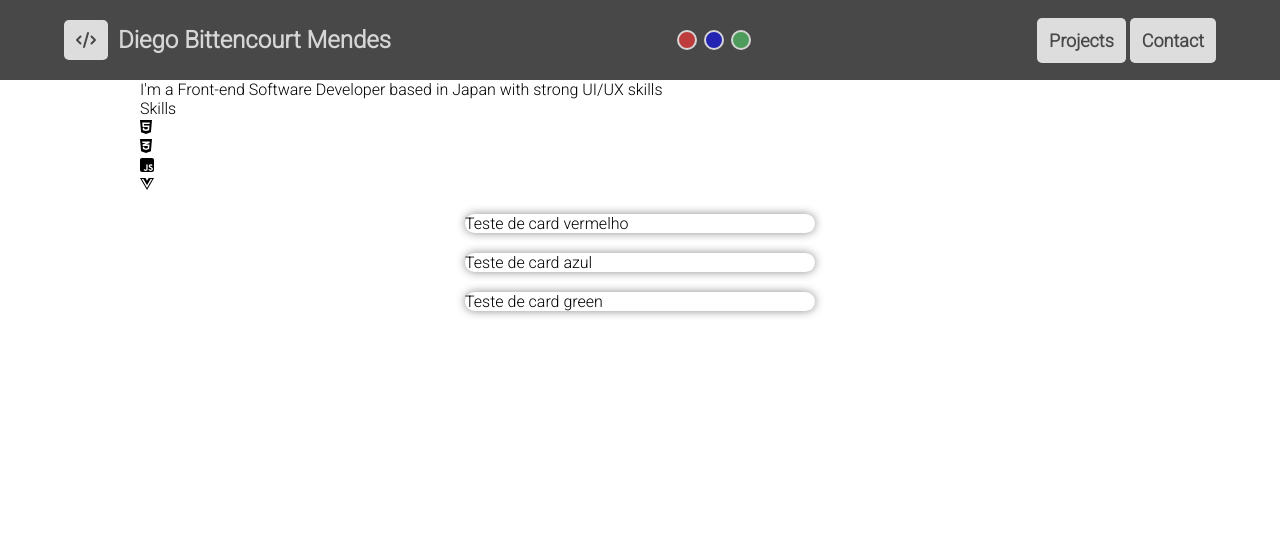
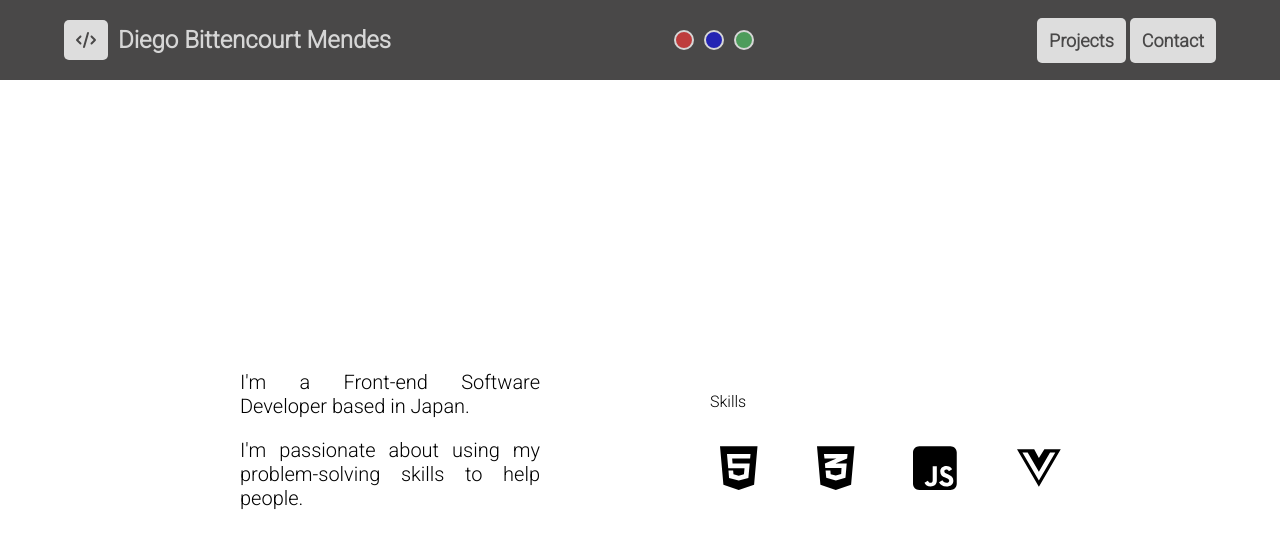
Before and after one commit to Diego-Bittencourt/portfolio_page, a Vue app: page / in a window 1280 px wide. Shown: the top 544 px of the page. Built offline with nearby package versions, Linux system fonts and the light colour scheme.

Commit message:
STYLE - few style fixing and tweaks.

```diff
--- a/src/components/layout/TheHeader.vue
+++ b/src/components/layout/TheHeader.vue
@@ -138,32 +138,36 @@ h1 {
   display: flex;
   justify-content: space-around;
   align-items: center;
+  gap: 10px;
 }
 
 .blueselector {
   background-color: rgb(36, 36, 179);
   border: 2px solid #d6d6d6;
+  transition: 0.5s;
 }
 
 .greenselector {
   background-color: #4d9c5b;
   border: 2px solid #d6d6d6;
+  transition: 0.5s;
 }
 
 .redselector {
   background-color: rgb(190, 60, 60);
   border: 2px solid #d6d6d6;
+  transition: 0.5s;
 }
 
 .blueselector:hover {
-  box-shadow: 0 0 5px 5px rgba(137, 43, 226, 0.61);
+  box-shadow: 0 0 10px 10px rgba(137, 43, 226, 0.61);
 }
 
 .greenselector:hover {
-  box-shadow: 0 0 5px 5px rgba(0, 221, 0, 0.63);
+  box-shadow: 0 0 10px 10px rgba(0, 221, 0, 0.63);
 }
 
 .redselector:hover {
-  box-shadow: 0 0 5px 5px rgba(223, 61, 61, 0.603);
+  box-shadow: 0 0 10px 10px rgba(223, 61, 61, 0.603);
 }
 </style>
--- a/src/components/projects/ListItem.vue
+++ b/src/components/projects/ListItem.vue
@@ -56,12 +56,12 @@ p {
     align-items: center;
     overflow: hidden;
     gap: 20px;
+    transition: 1s;
 }
 
 
 li:hover .linkswrapper {
     height: 100%;
-    transition: 1s;
 }
 
 
--- a/src/pages/FrontPainel.vue
+++ b/src/pages/FrontPainel.vue
@@ -1,45 +1,90 @@
 <template>
   <section>
-  <div class="intro">
+      <div class="description frontcard">
+        <p>
+          I'm a Front-end Software Developer based in Japan.
+        </p>
+        <p>I'm passionate about using my problem-solving skills to help people.</p>
+
       </div>
-    <div class="description">
-      <p>I'm a Front-end Software Developer based in Japan with strong UI/UX skills</p>
+      <div class="animation frontcard">
         <p>Skills</p>
         <ul>
-        <li><font-awesome-icon icon="fa-brands fa-html5" /></li>
-        <li><font-awesome-icon icon="fa-brands fa-css3-alt" /></li>
-        <li><font-awesome-icon icon="fa-brands fa-square-js" /></li>
-        <li><font-awesome-icon icon="fa-brands fa-vuejs" /></li>
+          <li :class="color"><font-awesome-icon icon="fa-brands fa-html5" /></li>
+          <li :class="color"><font-awesome-icon icon="fa-brands fa-css3-alt" /></li>
+          <li :class="color"><font-awesome-icon icon="fa-brands fa-square-js" /></li>
+          <li :class="color"><font-awesome-icon icon="fa-brands fa-vuejs" /></li>
         </ul>
       </div>
-
   </section>
-    <base-card :color="color">Teste de card vermelho</base-card>
-      <base-card :color="color">Teste de card azul</base-card>
-      <base-card :color="color">Teste de card green</base-card>
 </template>
 
 <script>
 export default {
-  inject: ['color'],
+  inject: ["color"],
   data() {
     return {
-      color: this.color
-    }
-  }
-}
+      color: this.color,
+    };
+  },
+};
 </script>
 
 <style scoped>
 section {
   width: 90%;
   max-width: 1000px;
+  height: 90vh;
   margin: 0 auto;
   display: flex;
-
+  align-items: center;
+  justify-content: space-around;
+  flex-wrap: wrap;
 }
 
 ul {
   list-style: none;
+  display: flex;
+  justify-content: space-around;
+  align-items: center;
+}
+
+li {
+  font-size: 5rem;
+}
+
+p {
+  margin: 2rem;
+}
+
+.description {
+  font-size: 2rem;
+  padding: 3rem;
+  text-align: justify;
+}
+
+.frontcard {
+  width: 40%;
+  min-width: 250px;
+
+}
+
+.green,
+.blue,
+.red {
+  transition: 0.3s ease-in-out;
+  padding: 1rem;
+}
+
+.green:hover {
+  color:  #4d9c5b;
+}
+
+.red:hover {
+  color:  rgb(190, 60, 60);
+}
+
+.blue:hover {
+  color: rgb(36, 36, 179);
 }
 </style>
```
Lines whose indentation alone changed are shown as unchanged.
